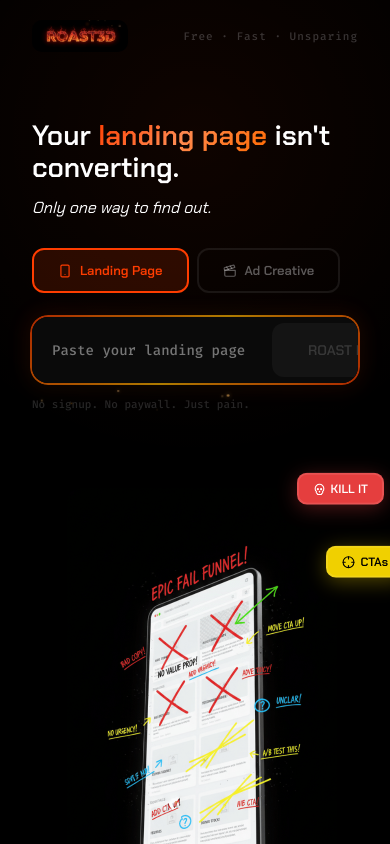
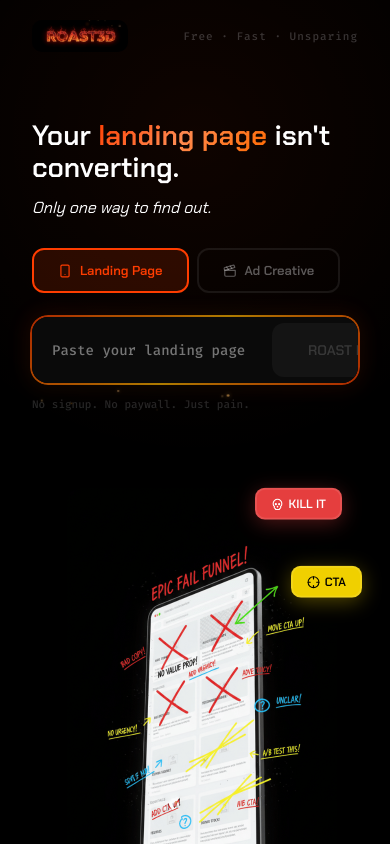
Before and after one commit to lordshua1337/roast3d, a React (Vite) app: page / in a window 390 px wide. Shown: the top 844 px of the page. Built offline with nearby package versions, Linux system fonts and the light colour scheme.

Commit message:
fix: CTA singular, reposition tags to overlap phone image

```diff
--- a/src/components/InputPage.tsx
+++ b/src/components/InputPage.tsx
@@ -214,10 +214,10 @@ export function InputPage({ tab, setTab, input, setInput, error, onRoast }: Inpu
               }}
             />
             {[
-              { text: "KILL IT", bg: "#e53e3e", t: 5, r: -12, rot: 6, d: 0, I: Skull },
-              { text: "CTAs", bg: "#f0d000", t: 80, r: -32, rot: -4, d: 0.6, dark: true, I: Crosshair },
-              { text: "COPY", bg: "#4dc9f6", b: 45, r: -18, rot: 7, d: 1.1, dark: true, I: PenLine },
-              { text: "PRO TIP", bg: "#48bb78", b: 2, l: 5, rot: -5, d: 1.6, dark: true, I: Check },
+              { text: "KILL IT", bg: "#e53e3e", t: 20, r: 30, rot: 6, d: 0, I: Skull },
+              { text: "CTA", bg: "#f0d000", t: 100, r: 10, rot: -4, d: 0.6, dark: true, I: Crosshair },
+              { text: "COPY", bg: "#4dc9f6", b: 60, r: 20, rot: 7, d: 1.1, dark: true, I: PenLine },
+              { text: "PRO TIP", bg: "#48bb78", b: 10, l: 30, rot: -5, d: 1.6, dark: true, I: Check },
             ].map((b, i) => (
               <div
                 key={i}
```
